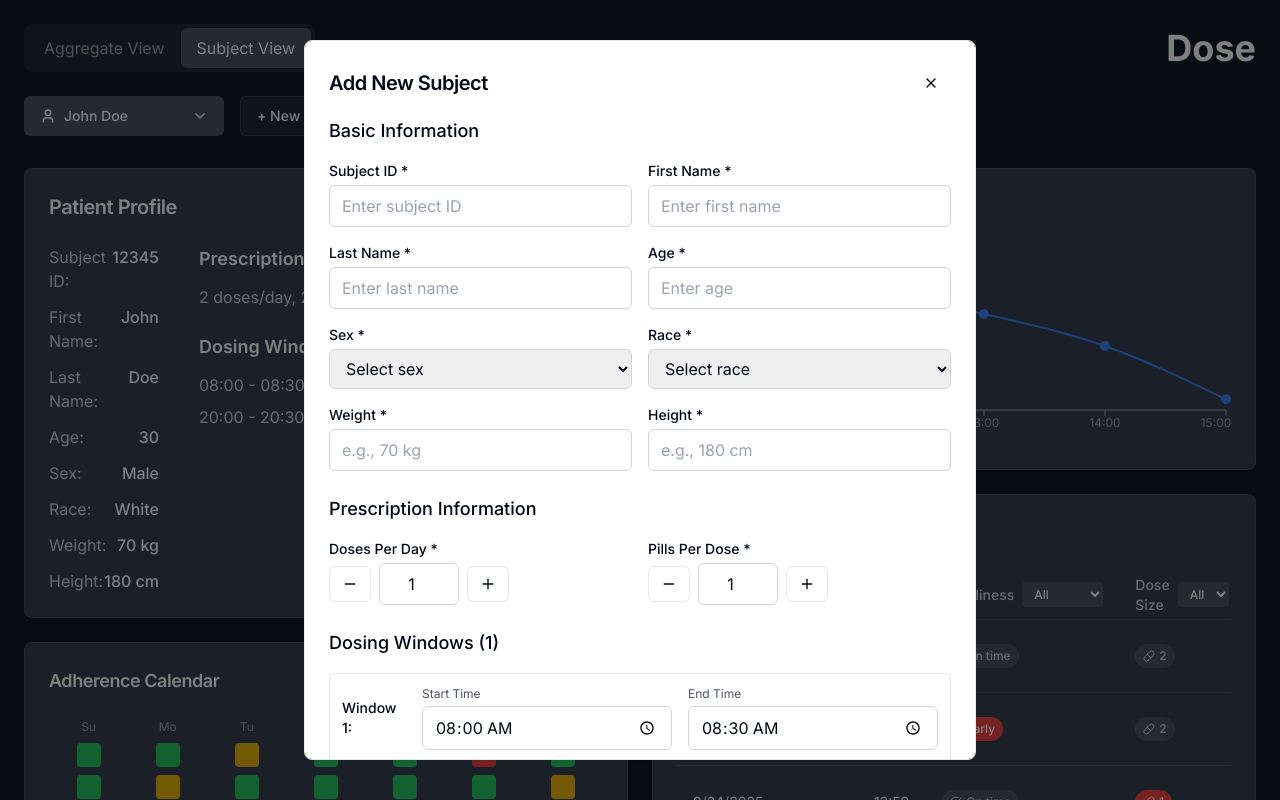
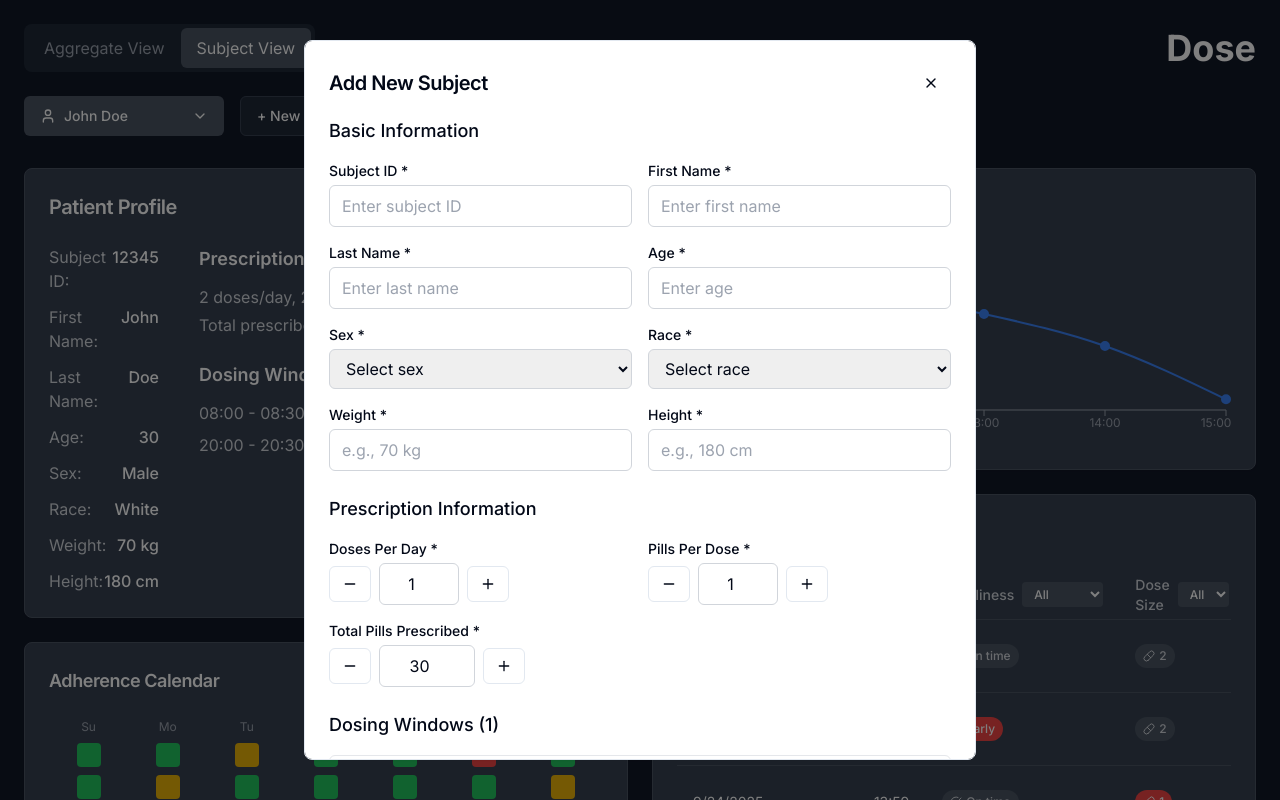
Before and after one commit to dawsonp2003/HackGT12-Dose, a Next.js app: page / in a window 1280 px wide. Both pictures are taken after a click on the button "+ New Subject". Shown: the top 800 px of the page. Built offline with nearby package versions, Linux system fonts and the light colour scheme.

Commit message:
small updates

```diff
--- a/components/AggregateView.tsx
+++ b/components/AggregateView.tsx
@@ -91,7 +91,6 @@ export default function AggregateView() {
     <div className="min-h-screen bg-gray-900 p-6">
       {/* Header */}
       <div className="mb-8">
-        <h1 className="text-4xl font-bold text-white mb-6">Dose - Aggregate View</h1>
 
         {/* Summary Statistics */}
         <div className="grid grid-cols-1 md:grid-cols-4 gap-4 mb-8">
--- a/components/NewSubjectForm.tsx
+++ b/components/NewSubjectForm.tsx
@@ -22,6 +22,7 @@ interface SubjectData {
   prescription: {
     dosesPerDay: number
     pillsPerDose: number
+    totalPillsPrescribed: number
   }
   dosingWindows: DosingWindow[]
 }
@@ -44,7 +45,8 @@ export default function NewSubjectForm({ isOpen, onClose, onSubmit }: NewSubject
     height: '',
     prescription: {
       dosesPerDay: 1,
-      pillsPerDose: 1
+      pillsPerDose: 1,
+      totalPillsPrescribed: 30
     },
     dosingWindows: [{ start: '08:00', end: '08:30' }]
   })
@@ -123,6 +125,7 @@ export default function NewSubjectForm({ isOpen, onClose, onSubmit }: NewSubject
     if (!formData.height.trim()) newErrors.height = 'Height is required'
     if (formData.prescription.dosesPerDay <= 0) newErrors['prescription.dosesPerDay'] = 'Doses per day must be greater than 0'
     if (formData.prescription.pillsPerDose <= 0) newErrors['prescription.pillsPerDose'] = 'Pills per dose must be greater than 0'
+    if (formData.prescription.totalPillsPrescribed <= 0) newErrors['prescription.totalPillsPrescribed'] = 'Total pills prescribed must be greater than 0'
 
     // Validate dosing windows
     formData.dosingWindows.forEach((window, index) => {
@@ -157,7 +160,8 @@ export default function NewSubjectForm({ isOpen, onClose, onSubmit }: NewSubject
       height: '',
       prescription: {
         dosesPerDay: 1,
-        pillsPerDose: 1
+        pillsPerDose: 1,
+        totalPillsPrescribed: 30
       },
       dosingWindows: [{ start: '08:00', end: '08:30' }]
     })
@@ -344,6 +348,35 @@ export default function NewSubjectForm({ isOpen, onClose, onSubmit }: NewSubject
                   </div>
                   {errors['prescription.pillsPerDose'] && <p className="text-red-500 text-xs mt-1">{errors['prescription.pillsPerDose']}</p>}
                 </div>
+                <div>
+                  <label className="block text-sm font-medium mb-1">Total Pills Prescribed *</label>
+                  <div className="flex items-center space-x-2">
+                    <Button
+                      type="button"
+                      variant="outline"
+                      size="sm"
+                      onClick={() => handleInputChange('prescription.totalPillsPrescribed', Math.max(1, formData.prescription.totalPillsPrescribed - 10))}
+                    >
+                      <Minus className="h-4 w-4" />
+                    </Button>
+                    <input
+                      type="number"
+                      value={formData.prescription.totalPillsPrescribed}
+                      onChange={(e) => handleInputChange('prescription.totalPillsPrescribed', parseInt(e.target.value) || 1)}
+                      className="w-24 px-3 py-2 border border-gray-300 rounded-md focus:outline-none focus:ring-2 focus:ring-blue-500 text-center"
+                      min="1"
+                    />
+                    <Button
+                      type="button"
+                      variant="outline"
+                      size="sm"
+                      onClick={() => handleInputChange('prescription.totalPillsPrescribed', formData.prescription.totalPillsPrescribed + 10)}
+                    >
+                      <Plus className="h-4 w-4" />
+                    </Button>
+                  </div>
+                  {errors['prescription.totalPillsPrescribed'] && <p className="text-red-500 text-xs mt-1">{errors['prescription.totalPillsPrescribed']}</p>}
+                </div>
               </div>
             </div>
 
--- a/components/SubjectDropdown.tsx
+++ b/components/SubjectDropdown.tsx
@@ -16,6 +16,7 @@ interface Subject {
   prescription: {
     dosesPerDay: number
     pillsPerDose: number
+    totalPillsPrescribed: number
   }
   dosingWindows: Array<{
     start: string
--- a/components/SubjectView.tsx
+++ b/components/SubjectView.tsx
@@ -24,7 +24,8 @@ const mockSubjects = [
     height: '180 cm',
     prescription: {
       dosesPerDay: 2,
-      pillsPerDose: 2
+      pillsPerDose: 2,
+      totalPillsPrescribed: 120
     },
     dosingWindows: [
       { start: '08:00', end: '08:30' },
@@ -42,7 +43,8 @@ const mockSubjects = [
     height: '165 cm',
     prescription: {
       dosesPerDay: 3,
-      pillsPerDose: 1
+      pillsPerDose: 1,
+      totalPillsPrescribed: 90
     },
     dosingWindows: [
       { start: '07:00', end: '07:30' },
@@ -61,7 +63,8 @@ const mockSubjects = [
     height: '185 cm',
     prescription: {
       dosesPerDay: 1,
-      pillsPerDose: 3
+      pillsPerDose: 3,
+      totalPillsPrescribed: 90
     },
     dosingWindows: [
       { start: '09:00', end: '09:30' }
@@ -78,7 +81,8 @@ const mockSubjects = [
     height: '160 cm',
     prescription: {
       dosesPerDay: 4,
-      pillsPerDose: 2
+      pillsPerDose: 2,
+      totalPillsPrescribed: 240
     },
     dosingWindows: [
       { start: '06:00', end: '06:30' },
@@ -258,6 +262,7 @@ export default function SubjectView() {
     <div className="min-h-screen bg-gray-900 p-6">
       {/* Header */}
       <div className="mb-8">
+
         {/* Tabs */}
         <div className="flex justify-between items-center mb-6">
             <div className="flex bg-gray-800 rounded-lg p-1">
@@ -361,8 +366,9 @@ export default function SubjectView() {
               {/* Prescription */}
               <div className="space-y-3">
                 <h3 className="text-white font-semibold text-lg">Prescription</h3>
-                <div className="text-gray-300">
-                  {selectedSubject.prescription.dosesPerDay} doses/day, {selectedSubject.prescription.pillsPerDose} pills/dose
+                <div className="text-gray-300 space-y-1">
+                  <div>{selectedSubject.prescription.dosesPerDay} doses/day, {selectedSubject.prescription.pillsPerDose} pills/dose</div>
+                  <div>Total prescribed: {selectedSubject.prescription.totalPillsPrescribed} pills</div>
                 </div>
               </div>
 
```
